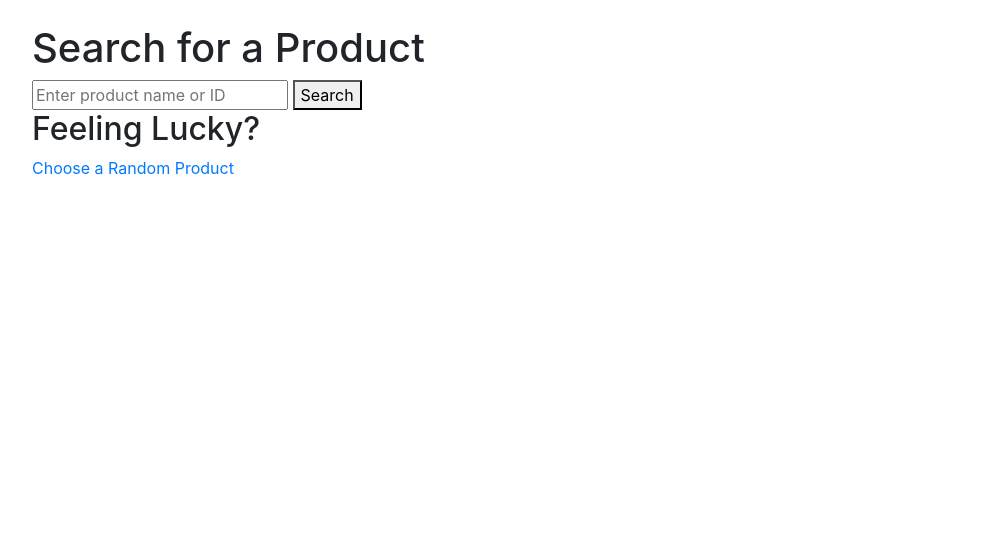
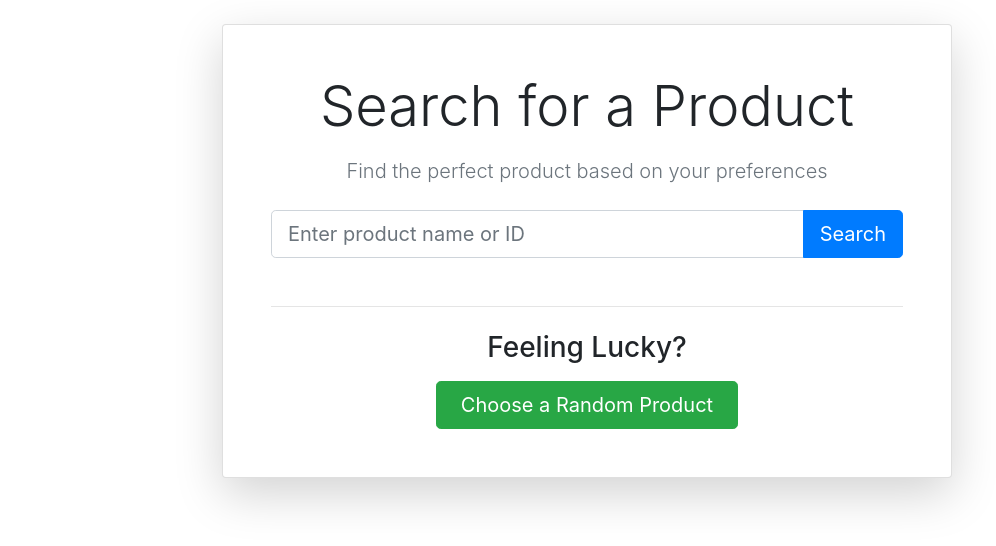
Before and after one commit to GreatRockbits/recommendation-engine-tk, a Django app: page / in a window 1280 px wide. Shown: the part 56-602 px from the top of the page, without its empty margins (53-1049 px from the left). Run offline with Django 5.2, Linux system fonts and the light colour scheme; some libraries are stand-ins or nearby versions.

Commit message:
Homepage styling fixed

```diff
--- a/product_recommender/templates/base.html
+++ b/product_recommender/templates/base.html
@@ -6,8 +6,8 @@
     <meta name="viewport" content="width=device-width, initial-scale=1.0">
     <title>{% block title %}My Product Recommender{% endblock %}</title>
     <link rel="stylesheet" href="https://stackpath.bootstrapcdn.com/bootstrap/4.5.2/css/bootstrap.min.css">
-    {# You can add project-specific CSS here if needed #}
-    <link rel="stylesheet" href="{% static 'css/style.css' %}">
+    <!-- {# Add project-specific CSS here if needed #}
+    <link rel="stylesheet" href="{% static 'css/style.css' %}"> -->
     {% block extra_css %}{% endblock %}
 </head>
 <body>
--- a/product_recommender/templates/homepage.html
+++ b/product_recommender/templates/homepage.html
@@ -1,27 +1,53 @@
 {% extends 'base.html' %}
 
-<!DOCTYPE html>
-<html>
-  <head>
-    <title>Product Search</title>
-  </head>
+{% block title %}Product Search{% endblock %}
 
-  {% block content %}
-  <body>
-    <h1>Search for a Product</h1>
-    <form method="get" action="{% url 'search_results' %}">
-      <input type="text" name="q" placeholder="Enter product name or ID" />
-      <button type="submit">Search</button>
-    </form>
+{% block content %}
+<div class="row justify-content-center">
+  <div class="col-md-8">
+    <div class="card shadow-lg mb-5">
+      <div class="card-body text-center p-5">
+        <h1 class="display-4 mb-3">Search for a Product</h1>
+        <p class="lead text-muted mb-4">Find the perfect product based on your preferences</p>
 
-    <h2>Feeling Lucky?</h2>
-    <p><a href="{% url 'random_product' %}">Choose a Random Product</a></p>
+        <form method="get" action="{% url 'search_results' %}" class="mb-5">
+          <div class="input-group mb-3">
+            <input
+              type="text"
+              name="q"
+              class="form-control form-control-lg"
+              placeholder="Enter product name or ID"
+              aria-label="Product search"
+              required
+            >
+            <div class="input-group-append">
+              <button class="btn btn-primary btn-lg" type="submit">
+                Search
+              </button>
+            </div>
+          </div>
+        </form>
+
+        <hr class="my-4">
+
+        <h2 class="h3 mb-3">Feeling Lucky?</h2>
+        <a href="{% url 'random_product' %}" class="btn btn-success btn-lg px-4 py-2">
+          Choose a Random Product
+        </a>
+      </div>
+    </div>
 
     {% if message %}
-    <p style="color: green">{{ message }}</p>
-    {% endif %} {% if error %}
-    <p style="color: red">{{ error }}</p>
+    <div class="alert alert-success" role="alert">
+      {{ message }}
+    </div>
     {% endif %}
-  </body>
-</html>
+
+    {% if error %}
+    <div class="alert alert-danger" role="alert">
+      {{ error }}
+    </div>
+    {% endif %}
+  </div>
+</div>
 {% endblock %}
```
